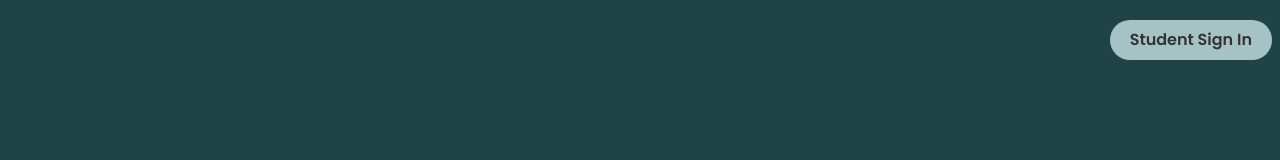
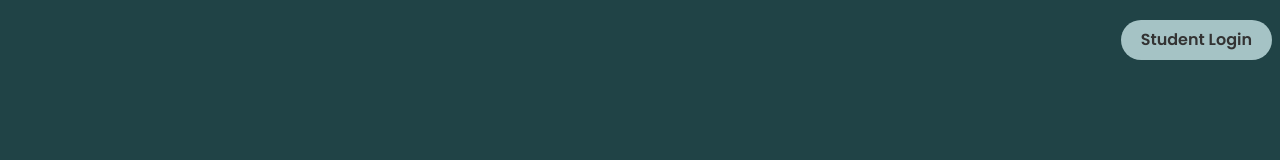
Before and after one commit to Kroplewski-M/student_showcase, a Next.js app in the folder frontend/: page / in a window 1280 px wide. Shown: the top 160 px of the page. Built offline with nearby package versions, Linux system fonts and the light colour scheme.

Commit message:
updated link

```diff
--- a/frontend/app/components/Nav.tsx
+++ b/frontend/app/components/Nav.tsx
@@ -16,8 +16,8 @@ export default function Nav() {
           }}
           className="bg-support  max-w-4xl ml-auto rounded-full py-2 px-5 mr-2"
         >
-          <Link href={"/signin"} className="font-semibold text-dark">
-            Student Sign In
+          <Link href={"/login"} className="font-semibold text-dark">
+            Student Login
           </Link>
         </motion.div>
       </div>
```
